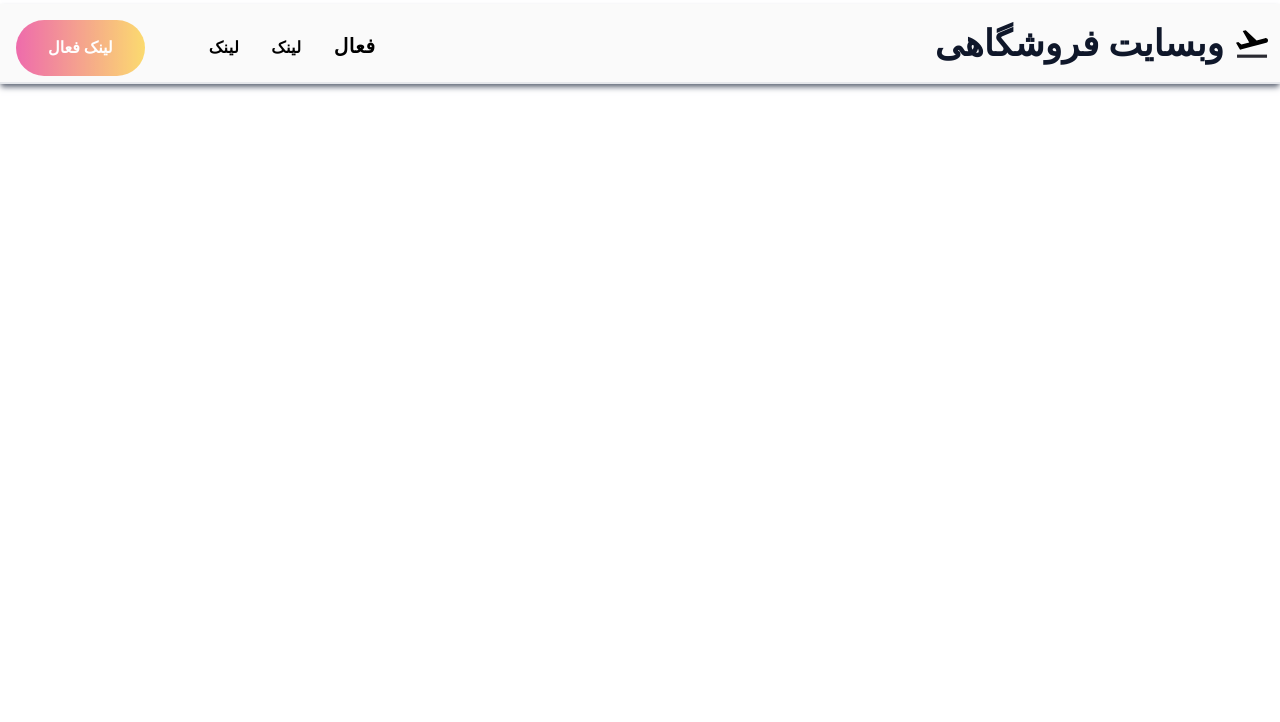
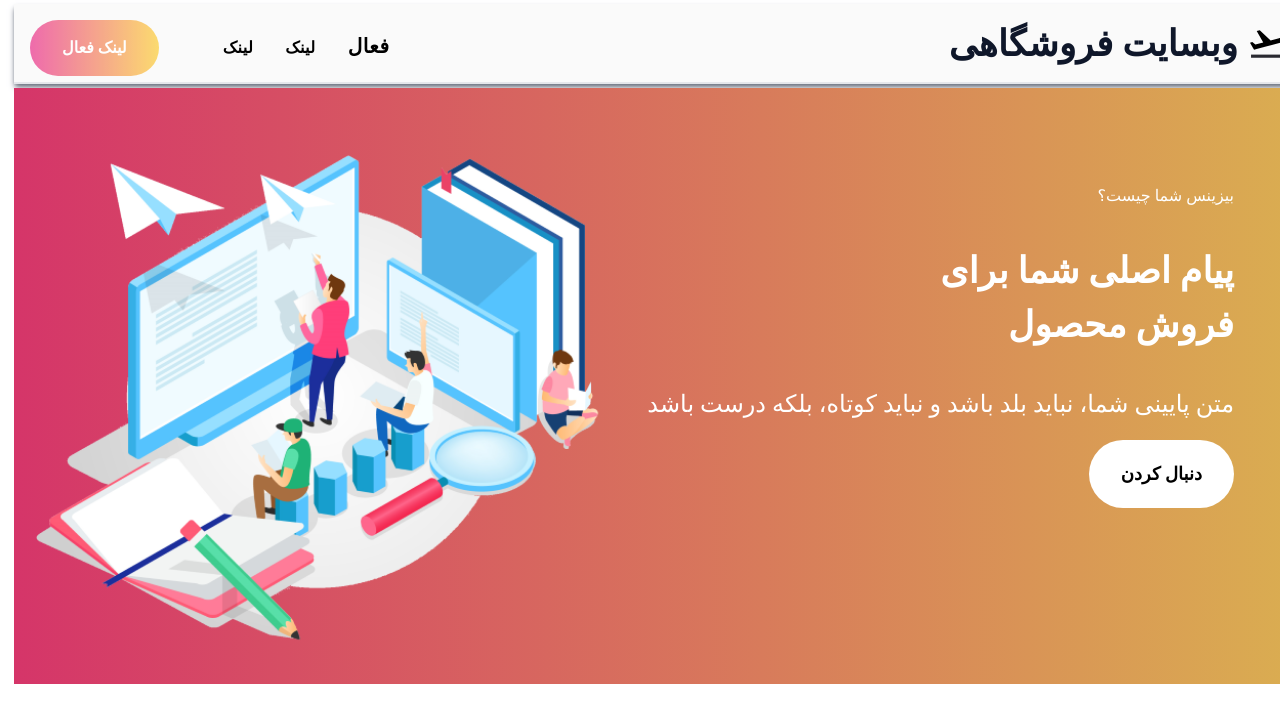
Before and after one commit to M-alaie/Landing-Page-, a website: page src/index.html in a window 1280 px wide. Drawn offline with Linux system fonts and the light colour scheme; files whose address does not match are found by name.

Commit message:
complete section hero and start product section

```diff
--- a/package.json
+++ b/package.json
@@ -1,6 +1,6 @@
 {
   "scripts": {
-    "watch":"npx tailwindcss -i ./src/css/input.css -o ./dist/output.css --watch"
+    "watch":"npx tailwindcss -i ./src/assets/css/input.css -o ./dist/output.css --watch"
   },
   "devDependencies": {
     "tailwindcss": "^3.3.5"
--- a/src/index.html
+++ b/src/index.html
@@ -9,7 +9,7 @@
   <body class="font-vazir">
     <!-- nav  -->
     <nav
-      class="flex md:flex-row flex-col justify-start md:justify-between  border-b-2 static my-1 pb-3 bg-zinc-50 w-full md:h-[5rem] shadow-md shadow-gray-500"
+      class="flex md:flex-row flex-col justify-start md:justify-between border-b-2 static my-1 pb-3 bg-zinc-50 w-full md:h-[5rem] shadow-md shadow-gray-500"
     >
       <div
         class="flex flex-row justify-between items-baseline w-full md:w-[24rem]"
@@ -61,14 +61,16 @@
       </div>
       <div class="hidden md:flex md:p-4 items-baseline" id="list-nav">
         <div class="flex flex-col md:flex-row justify-center items-baseline">
-          <ul class="px-3 flex flex-col md:flex-row md:items-baseline py-4 md:py-0">
+          <ul
+            class="px-3 flex flex-col md:flex-row md:items-baseline py-4 md:py-0"
+          >
             <a
               href="#"
               class="px-4 font-extrabold my-3 text-xl text-black tracking-wide"
               >فعال</a
             >
 
-            <a href="#" class="px-4  text-base font-bold my-3 tracking-wide"
+            <a href="#" class="px-4 text-base font-bold my-3 tracking-wide"
               >لینک</a
             >
 
@@ -78,12 +80,38 @@
           </ul>
           <a
             href="#"
-          class="md:mr-9 mr-4 bg-gradient-to-r opacity-[.8] font-bold from-pink-500 to-amber-300 text-white p-4 px-8 rounded-full hover:underline duration-300 hover:scale-105 inline-block ease-in-out"
+            class="md:mr-9 mr-4 bg-gradient-to-r opacity-[.8] font-bold from-pink-500 to-amber-300 text-white p-4 px-8 rounded-full hover:underline duration-300 hover:scale-105 inline-block ease-in-out"
             >لینک فعال</a
           >
         </div>
       </div>
     </nav>
+    <!-- end nav -->
+    <!-- hero section  -->
+    <section
+      class="container mx-auto flex flex-col text-center lg:text-right lg:flex-row items-center bg-gradient-to-r from-pink-750 to-amber-350"
+    >
+      <div class="text-white flex-1 items-center  py-12 lg:py-24 px-4 lg:px-6 mb-12 lg:mb-20 lg:mr-9">
+        <span>بیزینس شما چیست؟</span>
+        <h3 class="font-semibold text-4xl my-8 py-1 leading-normal px:10 lg:pl-[13rem] xl:pl[20rem]">
+          پیام اصلی شما برای فروش محصول
+        </h3>
+        <p class="font-medium text-2xl my-5">
+          متن پایینی شما، نباید بلد باشد و نباید کوتاه، بلکه درست باشد
+        </p>
+        <button
+          class="p-5 px-8 rounded-full font-bold text-lg bg-white hover:scale-105 ease-in-out delay-100 duration-100 transition-all hover:underline underline-offset-2 text-black"
+        >
+          دنبال کردن
+        </button>
+      </div>
+      <div  class=" flex-1 scale-[1.05]">
+        <img src="./assets//img/hero.png" alt="" />
+      </div>
+    </section>
+    <!-- hero section end -->
+
+
 
     <script src="./js//script.js"></script>
   </body>
--- a/tailwind.config.js
+++ b/tailwind.config.js
@@ -5,6 +5,14 @@ module.exports = {
     extend: {
       fontFamily:{
         vazir:['vazir']
+      },
+      colors:{
+        amber:{
+          350:"#daad51"
+        },
+        pink:{
+          750:"#d53569"
+        }
       }
     },
   },
```
Also changed, not shown: dist/output.css, src/assets/css/font.css (renamed from src/css/font.css), src/assets/css/input.css (renamed from src/css/input.css), src/assets/font/Vazirmatn-FD-Black.woff2 (renamed from src/font/Vazirmatn-FD-Black.woff2), src/assets/font/Vazirmatn-FD-Bold.woff2 (renamed from src/font/Vazirmatn-FD-Bold.woff2), src/assets/font/Vazirmatn-FD-ExtraBold.woff2 (renamed from src/font/Vazirmatn-FD-ExtraBold.woff2), src/assets/font/Vazirmatn-FD-ExtraLight.woff2 (renamed from src/font/Vazirmatn-FD-ExtraLight.woff2), src/assets/font/Vazirmatn-FD-Light.woff2 (renamed from src/font/Vazirmatn-FD-Light.woff2), src/assets/font/Vazirmatn-FD-Medium.woff2 (renamed from src/font/Vazirmatn-FD-Medium.woff2), src/assets/font/Vazirmatn-FD-Regular.woff2 (renamed from src/font/Vazirmatn-FD-Regular.woff2), src/assets/font/Vazirmatn-FD-SemiBold.woff2 (renamed from src/font/Vazirmatn-FD-SemiBold.woff2), src/assets/font/Vazirmatn-FD-Thin.woff2 (renamed from src/font/Vazirmatn-FD-Thin.woff2), src/assets/img/hero.png (added).
